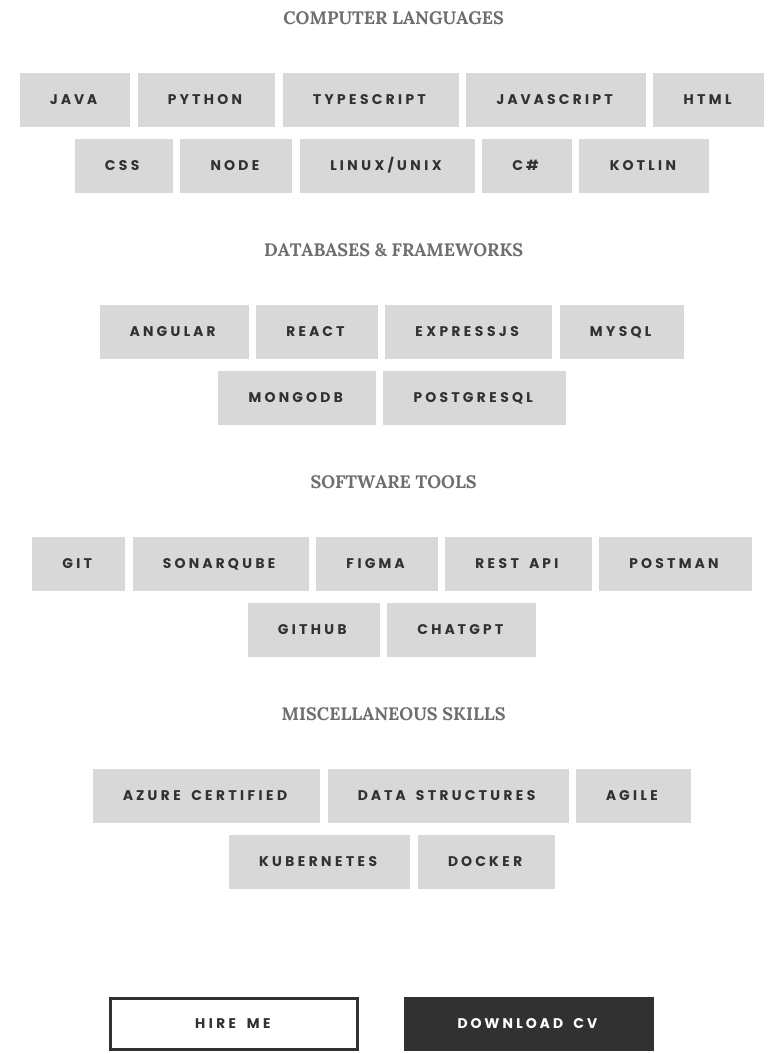
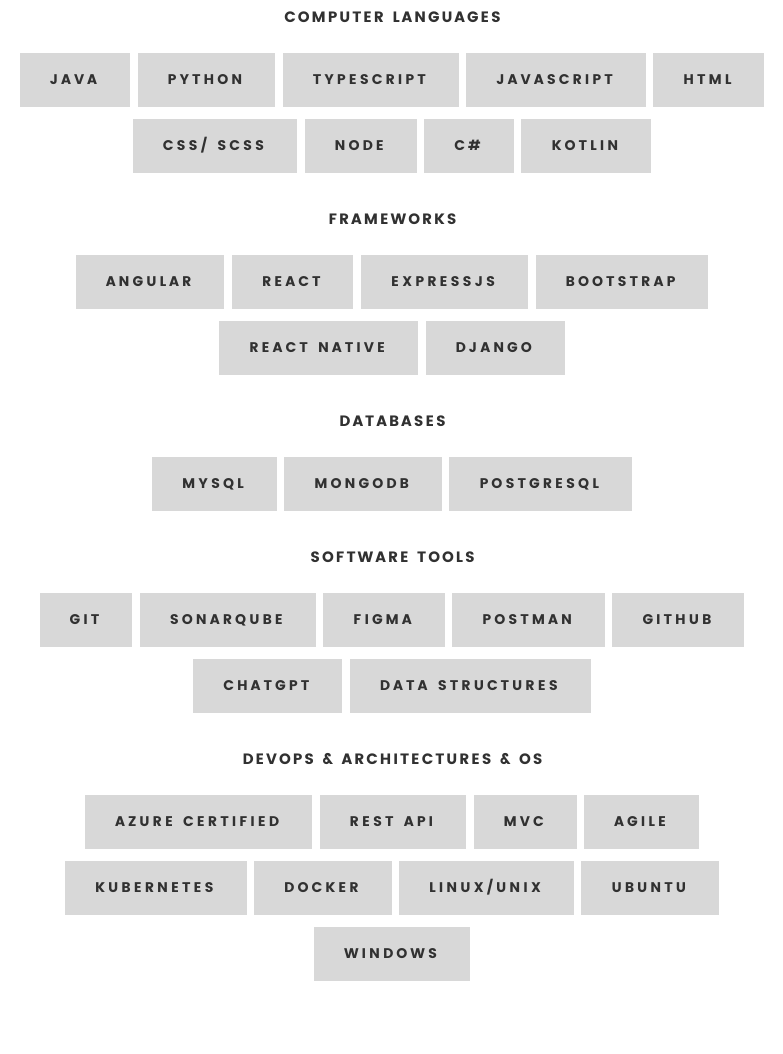
Before and after one commit to kaushikMreddy293/About_Me, a plain HTML site: page index.html in a window 1280 px wide. Shown: the part 1728-2782 px from the top of the page, without its empty margins (257-1040 px from the left). Drawn offline with Linux system fonts and the light colour scheme; files whose address does not match are found by name.

Commit message:
Updated styling and skills

```diff
--- a/css/main.css
+++ b/css/main.css
@@ -689,7 +689,7 @@
 input[type="reset"]:focus,
 input[type="button"]:focus {
 	background: #ff0077;
-	color: #000000;
+	color: #FFFFFF;
 	outline: 0;
 }
 .button.button-primary,
@@ -1583,13 +1583,20 @@
 
 .category {
     text-align: center;
-    margin: 0 20px;
+    margin: 0 20px 20px;
 }
 
 .category strong {
-    font-size: 18px;
-    margin-bottom: 10px;
+    /* font-size: 18px; */
+    /* margin-bottom: 10px; */
     display: block;
+	font-family: "poppins-bold", sans-serif;
+	color: #313131;
+	text-transform: uppercase;
+	letter-spacing: .2rem;
+	font-size: 1.5rem;
+	line-height: 3rem;
+	margin-bottom: 20px;
 }
 
 
--- a/index.html
+++ b/index.html
@@ -154,49 +154,59 @@
 
 			   <ul class="skill-buttons">
 				<li class="category">
-					<strong>COMPUTER LANGUAGES</strong>
-					<br>
+					<strong>COMPUTER LANGUAGES </strong>
+
 					<button class="button percent100">JAVA</button>
 					<button class="button percent100">Python</button>
 					<button class="button percent100">Typescript</button>
 					<button class="button percent100">Javascript</button>
 					<button class="button percent100">HTML</button>
-					<button class="button percent100">CSS</button>
+					<button class="button percent100">CSS/ SCSS</button>
 					<button class="button percent100">Node</button>
-					<button class="button percent100">Linux/Unix</button>
 					<button class="button percent100">C#</button>
 					<button class="button percent100">Kotlin</button>
-				</li><br>
+				</li>
 				<li class="category">
-					<strong>DATABASES & FRAMEWORKS</strong>
-					<br>
+					<strong>FRAMEWORKS</strong>
+
 					<button class="button percent85">Angular</button>
 					<button class="button percent70">React</button>
 					<button class="button percent80">ExpressJS</button>
+					<button class="button percent80">Bootstrap</button>
+					<button class="button percent80">React Native</button>
+					<button class="button percent100">Django</button>
+				</li>
+				<li class="category">
+					<strong>DATABASES</strong>
+
 					<button class="button percent75">MySQL</button>
 					<button class="button percent75">MongoDB</button>
 					<button class="button percent75">PostgreSQL</button>
-				</li><br>
+				</li>
 				<li class="category">
 					<strong>SOFTWARE TOOLS</strong>
-					<br>
+
 					<button class="button percent100">Git</button>
 					<button class="button percent100">Sonarqube</button>
 					<button class="button percent100">Figma</button>
-					<button class="button percent100">REST API</button>
 					<button class="button percent100">Postman</button>
 					<button class="button percent100">Github</button>
 					<button class="button percent100">ChatGPT</button>
-				</li><br>
+					<button class="button percent100">Data Structures</button>
+				</li>
 				<li class="category">
-					<strong>MISCELLANEOUS SKILLS</strong>
-					<br>
+					<strong>DEVOPS & ARCHITECTURES & OS</strong>
+
 					<button class="button percent100">Azure Certified</button>
-					<button class="button percent100">Data Structures</button>
+					<button class="button percent100">REST API</button>
+					<button class="button percent100">MVC</button>
 					<button class="button percent100">Agile</button>
 					<button class="button percent100">Kubernetes</button>
 					<button class="button percent100">Docker</button>
-				</li><br>
+					<button class="button percent100">Linux/Unix</button>
+					<button class="button percent100">Ubuntu</button>
+					<button class="button percent100">Windows</button>
+				</li>
 			</ul>
 
 
@@ -500,6 +510,7 @@
    			<h1>Check Out Some of My Works.</h1>
 
    			<p class="lead">These are my most recent projects</p>
+			<h2>Hover over an image or click an image to find out! </h2>
 
    		</div>
    	</div> <!-- /section-intro-->
```
